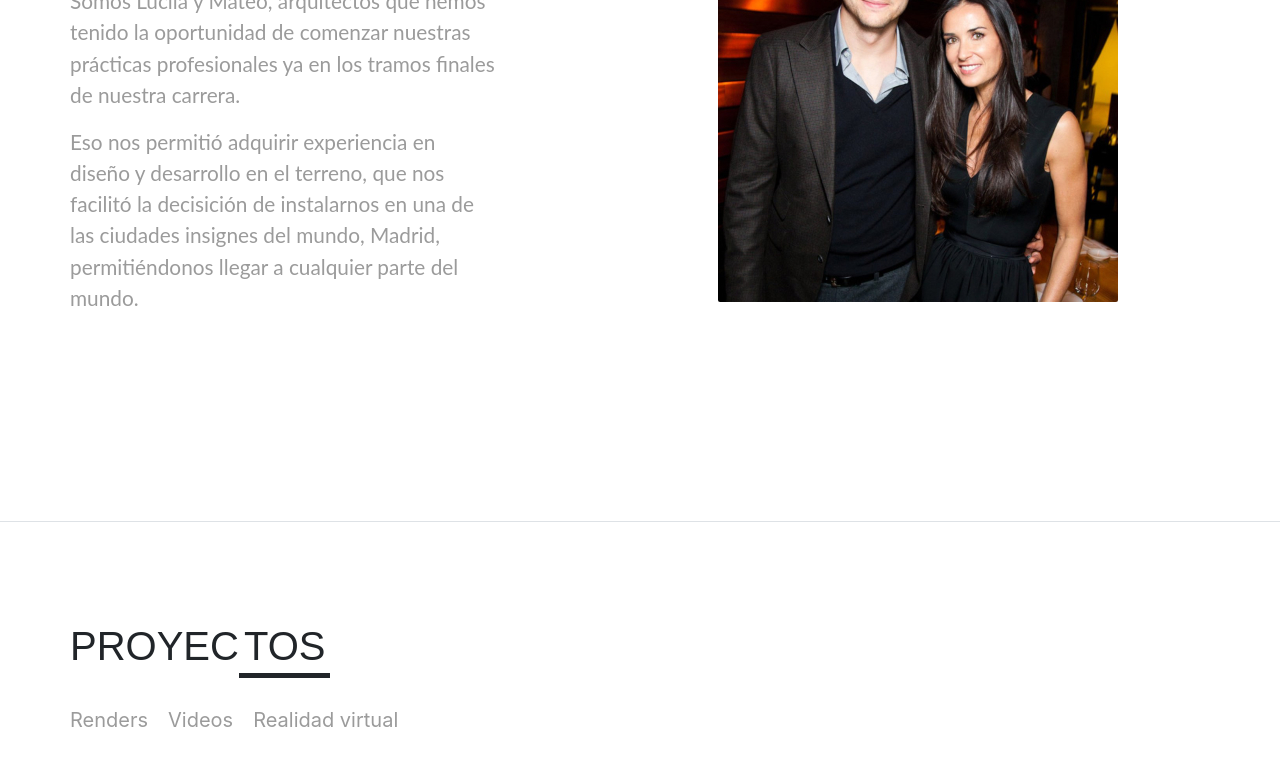
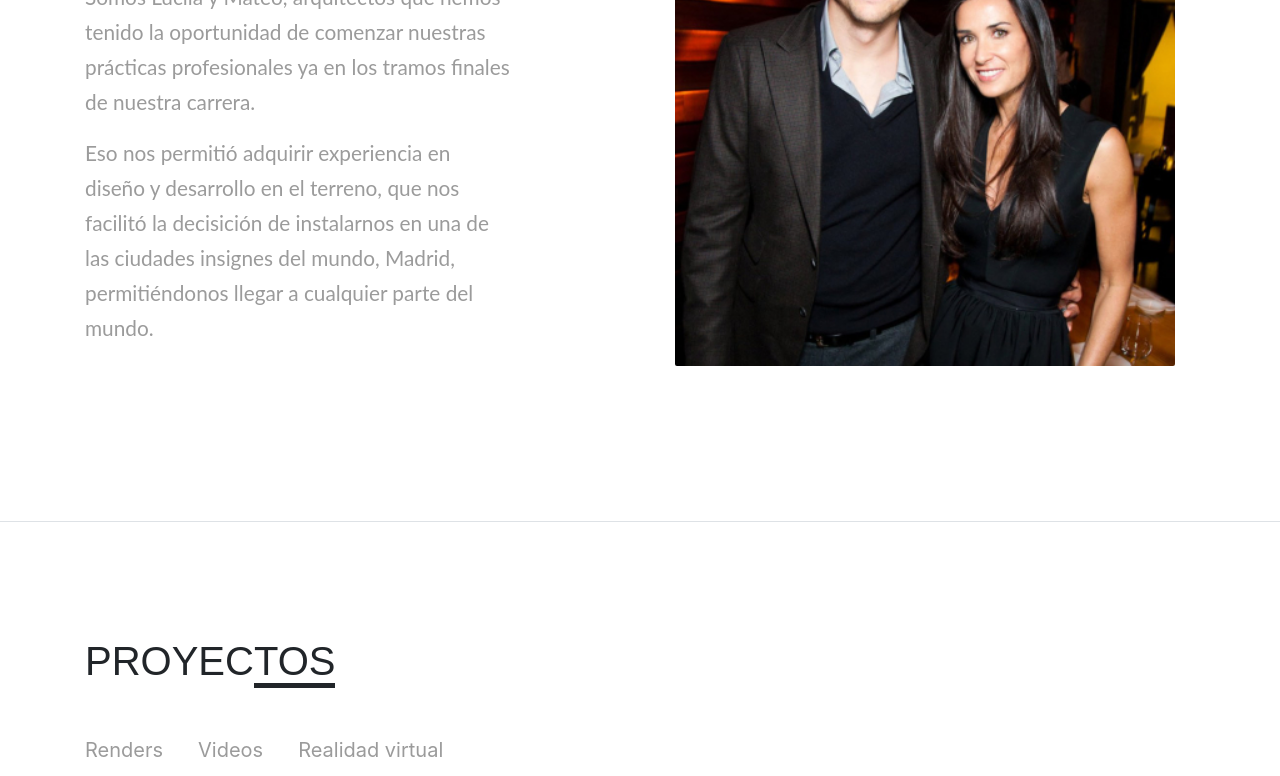
Before and after one commit to GastonLell/lim-arquitectura-page, a React (Create React App) app: page / in a window 1280 px wide. Shown: the part 1420-2196 px from the top of the page. Built offline with nearby package versions, Linux system fonts and the light colour scheme.

Commit message:
Nosotros responsive

```diff
--- a/src/components/Slogan.jsx
+++ b/src/components/Slogan.jsx
@@ -4,7 +4,9 @@ const Slogan = () => {
   return (
 
     <Container fluid className="slogan__contenedor my-2">
+
       <p className="container sloganLato ">Pensamos los proyectos para hoy pero también para el mañana, adaptandose a un medio cambiante que respeta los recursos naturales y generan soluciones sostenibles.</p>
+
     </Container>
 
   );
--- a/src/pages/Nosotros.jsx
+++ b/src/pages/Nosotros.jsx
@@ -12,7 +12,7 @@ const Nosotros = () => {
 
       <Row className="m-0">
 
-        <Col className="p-0">
+        <Col md={12} lg={6} className="p-0">
           <h2 className="subtitulo">NOSOT<span className="">ROS</span></h2>
 
           <div className="nosotrosText">
--- a/src/pages/Proyectos.jsx
+++ b/src/pages/Proyectos.jsx
@@ -14,7 +14,7 @@ const Proyectos = () => {
 
   return (
     <section id="proyectos">
-      <Container className="px-5 p-md-0">
+      <Container className="pl-0 p-md-0">
         <h2 className="subtitulo">
           PROYEC<span>TOS</span>
         </h2>
--- a/src/scss/app.css
+++ b/src/scss/app.css
@@ -3,162 +3,311 @@
 * {
   margin: 0;
   padding: 0;
-  box-sizing: border-box; }
+  -webkit-box-sizing: border-box;
+          box-sizing: border-box;
+}
+
 * h2.subtitulo {
   font-size: 40px;
-    margin-bottom: 35px; }
+  margin-bottom: 35px;
+  padding: 15px;
+}
+
 * h2.subtitulo span {
   border-bottom: 5px solid;
-      padding: 5px; }
+}
+
 * h1,
 * h2,
 * h3,
 * h4,
 * h5,
 * h6 {
-    font-family: 'Josefin Sans', sans-serif; }
+  font-family: 'Josefin Sans', sans-serif;
+}
+
 * p,
 * a {
-    font-family: 'Lato', sans-serif; }
+  font-family: 'Lato', sans-serif;
+}
+
 * .miContenedor {
   padding: 45px 0;
   min-height: 90vh;
+  display: -webkit-box;
+  display: -ms-flexbox;
   display: flex;
-    align-items: center; }
+  -webkit-box-align: center;
+      -ms-flex-align: center;
+          align-items: center;
+}
+
 * .columnaBorderTop {
-    border-top: 5px solid; }
+  border-top: 5px solid;
+}
 
 #menu .miLogo {
-  width: 125px; }
+  width: 125px;
+}
 
 .row__menu {
   background-color: #fff;
+  position: -webkit-sticky;
   position: sticky;
   top: 0;
-  z-index: 1; }
+  z-index: 1;
+}
+
+@-webkit-keyframes entrada-logo {
+  0% {
+    margin-top: -100%;
+    margin-left: 43%;
+  }
+  50% {
+    margin-top: 0%;
+    margin-left: 43%;
+  }
+  90% {
+    margin-top: 0%;
+    margin-left: 43%;
+  }
+  100% {
+    margin-left: 0;
+  }
+}
 
 @keyframes entrada-logo {
   0% {
     margin-top: -100%;
-    margin-left: 43%; }
+    margin-left: 43%;
+  }
   50% {
     margin-top: 0%;
-    margin-left: 43%; }
+    margin-left: 43%;
+  }
   90% {
     margin-top: 0%;
-    margin-left: 43%; }
+    margin-left: 43%;
+  }
   100% {
-    margin-left: 0; } }
+    margin-left: 0;
+  }
+}
+
+@-webkit-keyframes entrada-logo-dos {
+  0% {
+    margin-top: -100%;
+    margin-left: 43%;
+    opacity: 1;
+  }
+  49% {
+    margin-top: 0%;
+    margin-left: 43%;
+    opacity: 1;
+  }
+  50% {
+    opacity: 0;
+  }
+  100% {
+    margin-left: 0;
+  }
+}
+
 @keyframes entrada-logo-dos {
   0% {
     margin-top: -100%;
     margin-left: 43%;
-    opacity: 1; }
+    opacity: 1;
+  }
   49% {
     margin-top: 0%;
     margin-left: 43%;
-    opacity: 1; }
+    opacity: 1;
+  }
   50% {
-    opacity: 0; }
+    opacity: 0;
+  }
   100% {
-    margin-left: 0; } }
+    margin-left: 0;
+  }
+}
+
+@-webkit-keyframes cambio-tamaño {
+  0% {
+    height: 100px;
+  }
+  90% {
+    height: 100px;
+  }
+  100% {
+    height: 75px;
+  }
+}
+
 @keyframes cambio-tamaño {
   0% {
-    height: 100px; }
+    height: 100px;
+  }
   90% {
-    height: 100px; }
+    height: 100px;
+  }
   100% {
-    height: 75px; } }
+    height: 75px;
+  }
+}
+
+@-webkit-keyframes img-opacity {
+  0% {
+    opacity: 0;
+  }
+  45% {
+    opacity: 0;
+  }
+  55% {
+    opacity: 1;
+  }
+  75% {
+    opacity: 1;
+  }
+  80% {
+    opacity: 0;
+  }
+  100% {
+    opacity: 0;
+  }
+}
+
 @keyframes img-opacity {
   0% {
-    opacity: 0; }
+    opacity: 0;
+  }
   45% {
-    opacity: 0; }
+    opacity: 0;
+  }
   55% {
-    opacity: 1; }
+    opacity: 1;
+  }
   75% {
-    opacity: 1; }
+    opacity: 1;
+  }
   80% {
-    opacity: 0; }
+    opacity: 0;
+  }
   100% {
-    opacity: 0; } }
+    opacity: 0;
+  }
+}
+
 #inicio {
   width: 100%;
-  height: auto; }
+  height: auto;
+}
+
 #inicio .carousel {
   height: auto;
-    position: inherit; }
+  position: inherit;
+}
+
 #inicio .carousel-container {
   height: auto;
   position: relative;
-    display: inline-block; }
+  display: inline-block;
+}
+
 #inicio .logo-container {
-    display: none; }
+  display: none;
+}
+
 #inicio .slogan__contenedor {
   padding: 40px 0px;
   height: 35vh;
+  display: -webkit-box;
+  display: -ms-flexbox;
   display: flex;
-    align-items: center; }
+  -webkit-box-align: center;
+      -ms-flex-align: center;
+          align-items: center;
+}
+
 #inicio .sloganLato {
   font-size: 26px;
   line-height: 35px;
   font-family: 'Lato', sans-serif;
   font-style: italic;
-    font-weight: 700; }
+  font-weight: 700;
+}
+
 @media (min-width: 992px) {
   #inicio .logo-container {
     display: inline-block;
-      width: 50%; }
+    width: 50%;
+  }
   #inicio .img-logo img {
     opacity: 0;
     width: 60px;
     position: absolute;
     top: 175px;
     left: 610px;
+    -webkit-animation-name: img-opacity;
             animation-name: img-opacity;
+    -webkit-animation-duration: 3s;
             animation-duration: 3s;
-      transition: all 4s ease; }
+    -webkit-transition: all 4s ease;
+    transition: all 4s ease;
+  }
   #inicio .container-logo-uno {
     position: absolute;
     top: 380px;
     left: 60px;
+    -webkit-animation-name: entrada-logo;
             animation-name: entrada-logo;
-      animation-duration: 5s; }
+    -webkit-animation-duration: 5s;
+            animation-duration: 5s;
+  }
   #inicio .container-logo-dos {
     opacity: 0;
     position: absolute;
     top: 380px;
     left: 60px;
+    -webkit-animation-name: entrada-logo-dos;
             animation-name: entrada-logo-dos;
-      animation-duration: 9s; }
+    -webkit-animation-duration: 9s;
+            animation-duration: 9s;
+  }
   #inicio .logo-uno-m {
     background-color: black;
     height: 75px;
     width: 4px;
     position: relative;
+    -webkit-animation-name: entrada-logo;
             animation-name: entrada-logo;
-      animation-duration: 5s; }
+    -webkit-animation-duration: 5s;
+            animation-duration: 5s;
+  }
   #inicio .logo-uno-m::before {
     background-color: black;
     height: 75px;
     width: 4px;
     position: absolute;
     content: '';
-      left: 10px; }
+    left: 10px;
+  }
   #inicio .logo-uno-m::after {
     background-color: black;
     height: 75px;
     width: 4px;
     position: absolute;
     content: '';
-      left: 20px; }
+    left: 20px;
+  }
   #inicio .logo-uno-i {
     background-color: #9B9B9B;
     height: 35px;
     width: 4px;
     position: absolute;
     top: 40px;
-      left: -10px; }
+    left: -10px;
+  }
   #inicio .logo-uno-i::before {
     background-color: black;
     height: 75px;
@@ -166,114 +315,219 @@
     position: absolute;
     content: '';
     top: -40px;
-      left: -20px; } }
+    left: -20px;
+  }
+}
 
 #nosotros .nosotros__foto--tamanio {
+  -webkit-box-pack: center;
+      -ms-flex-pack: center;
           justify-content: center;
-  width: 400px;
-  height: 400px;
-  border-radius: 2px; }
+  border-radius: 2px;
+}
+
 #nosotros .nosotrosText {
   color: #9B9B9B;
   font-size: 1.3rem;
-  padding-top: 0px;
-  padding-right: 125px;
-  padding-left: 0px;
-  padding-bottom: 0px; }
+  padding: 15px;
+}
 
 #proyectos {
-  padding: 100px 0; }
+  padding: 100px 0;
+}
+
 #proyectos .nav-proyectos ul {
+  display: -webkit-box;
+  display: -ms-flexbox;
   display: flex;
+  -webkit-box-orient: vertical;
+  -webkit-box-direction: normal;
+      -ms-flex-direction: column;
           flex-direction: column;
-    align-items: flex-start; }
+  -webkit-box-align: start;
+      -ms-flex-align: start;
+          align-items: flex-start;
+}
+
 #proyectos .nav-proyectos button {
   border: none;
   outline: none;
   background-color: transparent;
   font-size: 20px;
   color: #9B9B9B;
-    margin-right: 20px; }
+  margin-right: 20px;
+  padding-left: 15px;
+}
+
 #proyectos .nav-proyectos button:hover {
-    color: black; }
+  color: black;
+}
+
 #proyectos .nav-proyectos button.active {
-    color: black; }
+  color: black;
+}
+
 #proyectos .contenedor-proyectos {
-    padding: 20px; }
+  padding: 20px;
+}
+
 @media (min-width: 576px) {
   #proyectos .nav-proyectos ul {
-      flex-direction: row; } }
+    -webkit-box-orient: horizontal;
+    -webkit-box-direction: normal;
+        -ms-flex-direction: row;
+            flex-direction: row;
+  }
+}
 
 .carousel {
   display: block;
   margin: 0 auto;
   width: 500px;
-  height: 50px; }
+  height: 50px;
+}
 
 .carousel .imgSlider {
   width: 100%;
-  height: auto; }
+  height: auto;
+}
 
 .modal-content {
   background-color: transparent;
   border: none;
   width: 100%;
-  height: auto; }
+  height: auto;
+}
+
 .modal-content .modal-body {
   height: 400px;
-    padding: 5px 20px 20px 0; }
+  padding: 5px 20px 20px 0;
+}
 
 .modal-dialog {
+  display: -webkit-box;
+  display: -ms-flexbox;
   display: flex;
+  -webkit-box-pack: center;
+      -ms-flex-pack: center;
           justify-content: center;
-  align-items: center; }
+  -webkit-box-align: center;
+      -ms-flex-align: center;
+          align-items: center;
+}
 
 .modal-header {
-  border: none; }
+  border: none;
+}
 
 #servicios {
-  padding: 100px 0; }
+  padding: 100px 0;
+}
+
 #servicios .servicios__miPadding {
   padding: 2rem 2rem 0 2rem;
-    min-height: 80px; }
+  min-height: 80px;
+}
+
 #servicios .serviciosSombra {
-    box-shadow: 3px 3px 15px #999; }
+  -webkit-box-shadow: 3px 3px 15px #999;
+          box-shadow: 3px 3px 15px #999;
+}
 
 #contacto {
-  padding: 100px 0; }
+  padding: 100px 0;
+}
+
 #contacto p {
-    font-size: 20px; }
+  font-size: 20px;
+}
+
 #contacto p strong {
-      line-height: 50px; }
+  line-height: 50px;
+}
+
 #contacto form {
-    width: 100%; }
+  width: 100%;
+}
+
 #contacto form .form-control {
   font-size: 17px;
   font-style: italic;
   border: 1px solid #333;
-      border-radius: 0 !important; }
+  border-radius: 0 !important;
+}
+
 #contacto form .textarea-form {
-      resize: none; }
+  resize: none;
+}
+
 #contacto form .btn {
-      border-radius: 0 !important; }
+  border-radius: 0 !important;
+}
 
 #footer {
   background-color: #282c2d;
   padding-left: 100px;
-  padding-right: 100px; }
+  padding-right: 100px;
+}
+
 #footer .footer__alineamiento {
-    text-align: end; }
+  text-align: end;
+}
+
 #footer p {
-    color: white; }
+  color: white;
+}
+
 #footer .footer__logo {
-    width: 100px; }
+  width: 100px;
+}
+
 #footer .footer__vector {
   width: 50px;
   border-radius: 50px;
-    background-color: white; }
+  background-color: white;
+}
+
+@media (min-width: 576px) {
+  #nosotros .nosotros__foto--tamanio {
+    height: 400px;
+  }
+  #nosotros .nosotrosText {
+    padding-top: 0px;
+    padding-right: 15px;
+    padding-left: 15px;
+    padding-bottom: 50px;
+  }
+}
 
 @media (min-width: 768px) {
+  #nosotros .nosotrosText {
+    padding-right: 90px;
+  }
   .nav__bordeDer {
-    border-right: 1px solid; } }
+    border-right: 1px solid;
+  }
+}
 
+@media (min-width: 992px) {
+  #nosotros .nosotrosText {
+    font-size: 1.2rem;
+    line-height: 27px;
+    padding-bottom: 0px;
+  }
+}
+
+@media (min-width: 1200px) {
+  #nosotros .nosotros__foto--tamanio {
+    height: 500px;
+  }
+  #nosotros .nosotrosText {
+    font-size: 1.3rem;
+    line-height: 35px;
+    padding-top: 0px;
+    padding-right: 130px;
+    padding-left: 15px;
+  }
+}
 /*# sourceMappingURL=app.css.map */
--- a/src/scss/app.scss
+++ b/src/scss/app.scss
@@ -11,10 +11,11 @@ $color-gris: #9B9B9B;
   h2.subtitulo {
     font-size: 40px;
     margin-bottom: 35px;
+    padding: 15px;
 
     span {
       border-bottom: 5px solid;
-      padding: 5px;
+      // padding: 5px;
     }
   }
 
@@ -272,17 +273,13 @@ $color-gris: #9B9B9B;
 
   .nosotros__foto--tamanio {
     justify-content: center;
-    height: 400px;
     border-radius: 2px;
   }
 
   .nosotrosText {
     color: $color-gris;
     font-size: 1.3rem;
-    padding-top: 0px;
-    padding-right: 125px;
-    padding-left: 0px;
-    padding-bottom: 0px;
+    padding: 15px;
   }
 
 }
@@ -306,6 +303,7 @@ $color-gris: #9B9B9B;
     font-size: 20px;
     color: $color-gris;
     margin-right: 20px;
+    padding-left: 15px;
   }
 
   .nav-proyectos button:hover {
@@ -443,20 +441,94 @@ $color-gris: #9B9B9B;
 
 
 // Small devices (landscape phones, 576px and up)
-@media (min-width: 576px) {}
+@media (min-width: 576px) {
+
+
+  // NOSOTROS
+
+#nosotros {
+
+  .nosotros__foto--tamanio {
+    height: 400px;
+  }
+
+  .nosotrosText {
+
+    padding-top: 0px;
+    padding-right: 15px;
+    padding-left: 15px;
+    padding-bottom: 50px;
+  }
+
+}
+
+
+}
 
 // Medium devices (tablets, 768px and up)
 @media (min-width: 768px) {
+
+  // NOSOTROS
+
+  #nosotros {
+
+    .nosotrosText {
+      padding-right: 90px;
+    }
+
+  }
+
+
   .nav__bordeDer {
     border-right: 1px solid;
   }
 }
 
 // Large devices (desktops, 992px and up)
-@media (min-width: 992px) {}
+@media (min-width: 992px) {
+
+
+    // NOSOTROS
+
+    #nosotros {
+
+      .nosotrosText {
+        font-size: 1.2rem;
+        line-height: 27px;
+        padding-bottom: 0px;
+      }
+
+    }
+
+
+
+}
 
 // X-Large devices (large desktops, 1200px and up)
-@media (min-width: 1200px) {}
+@media (min-width: 1200px) {
+
+
+      // NOSOTROS
+
+      #nosotros {
+
+        .nosotros__foto--tamanio {
+          height: 500px;
+        }
+
+        .nosotrosText {
+          font-size: 1.3rem;
+          line-height: 35px;
+          padding-top: 0px;
+          padding-right: 130px;
+          padding-left: 15px;
+        }
+
+      }
+
+
+
+}
 
 // XX-Large devices (larger desktops, 1400px and up)
 @media (min-width: 1400px) {}
```
Also changed, not shown: 1 other file (tests, documents, lock files or other folders). Lines whose indentation alone changed are shown as unchanged.
